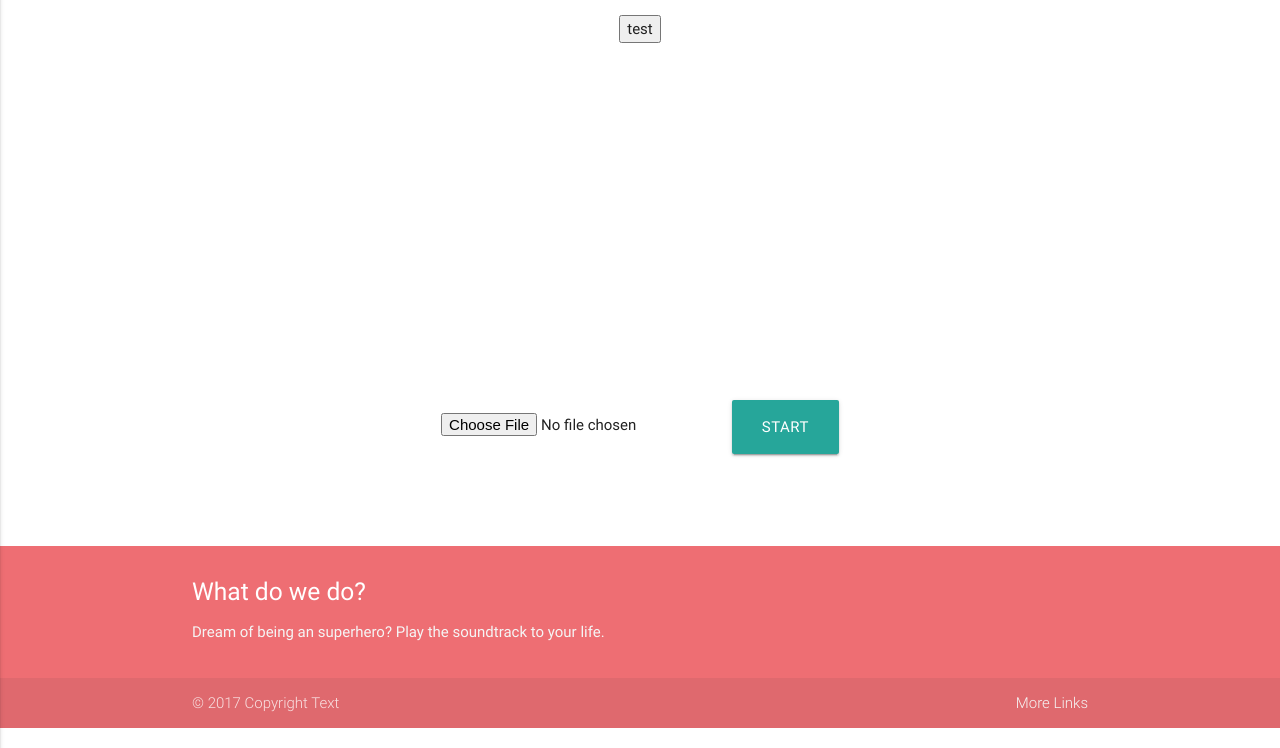
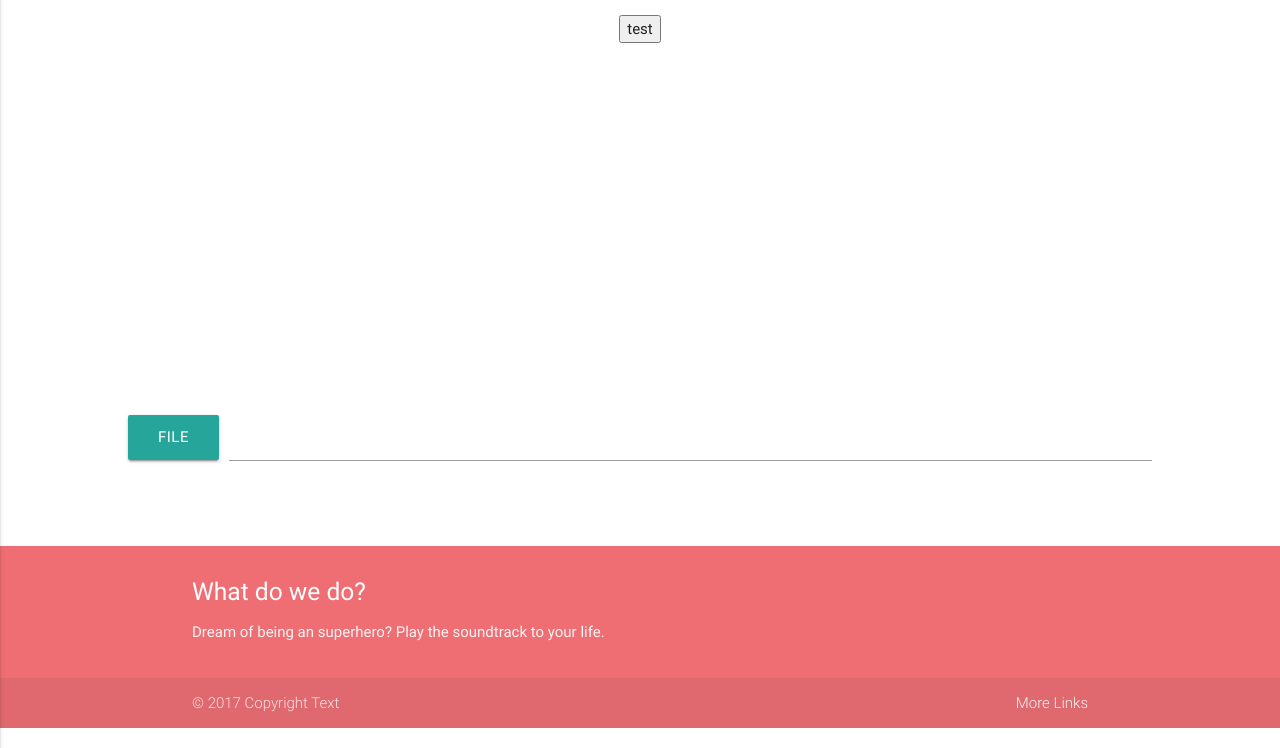
Before and after one commit to SpotiLyfe/SpotiLyfe.github.io, a website: page index.html in a window 1280 px wide. Shown: the part 72-820 px from the top of the page. Drawn offline with nearby package versions, Linux system fonts and the light colour scheme; no server answers.

Commit message:
File upload added

```diff
--- a/index.css
+++ b/index.css
@@ -36,3 +36,7 @@ main {
     width: 80%;
     height: 350px;
 }
+
+.input-field {
+    width: 80%;
+}
--- a/index.html
+++ b/index.html
@@ -39,8 +39,15 @@
             <span>test</span>
         </button><br/>
         <video id="player"></video><br/>
-        <input type="file" name="pic" accept="video/*">
-        <a class="btn-large waves-effect waves-light">Start</a>
+        <div class="file-field input-field">
+            <div class="btn">
+                <span>File</span>
+                <input class="btn-large" type="file" id="upload" name="pic" accept="video/*">
+            </div>
+            <div class="file-path-wrapper">
+                <input class="file-path validate" type="text">
+            </div>
+        </div>
         <br/><br/>
     </center>
 
--- a/upload.js
+++ b/upload.js
@@ -0,0 +1,6 @@
+var video = document.getElementById('player');
+var input = document.getElementById("upload");
+input.onchange = function(e){
+    video.src = URL.createObjectURL(this.files[0]);
+    video.play();
+}
```
